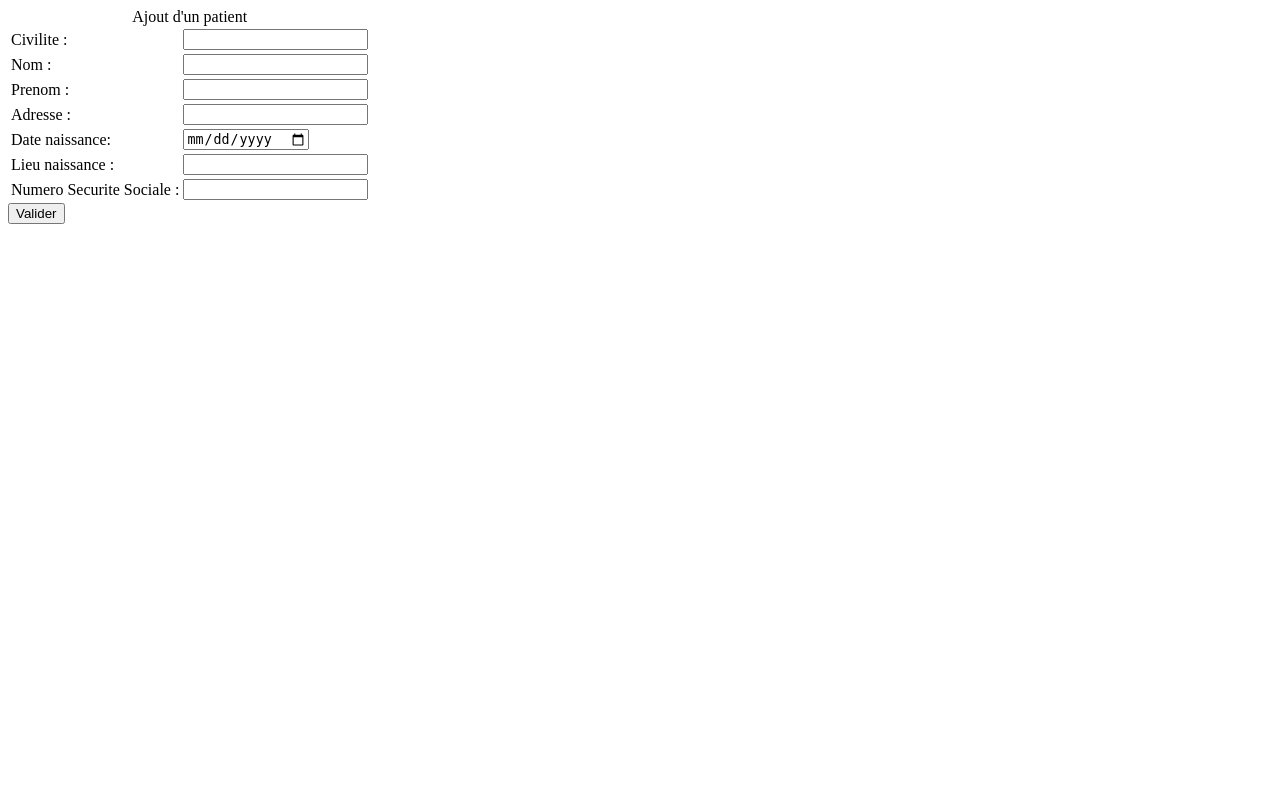
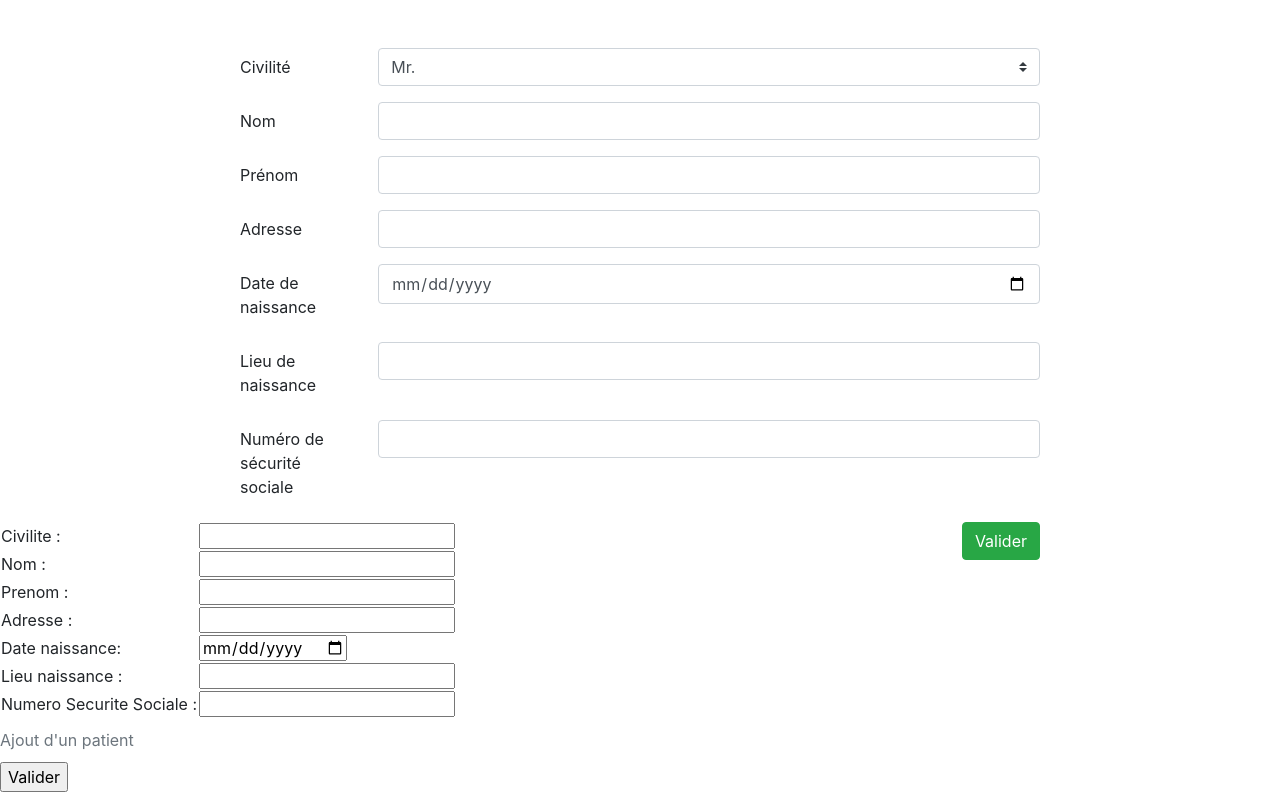
Before and after one commit to Refuseds/ProjetCabinet, a PHP site: page /patient/ajout.php in a window 1280 px wide. Before the commit the page ends 224 px from the top, so only its background shows below. Run offline with PHP 8.4, Linux system fonts and the light colour scheme; a user stored in the database is signed in.

Commit message:
IHM form ( non fonctionnel )

```diff
--- a/patient/ajout.php
+++ b/patient/ajout.php
@@ -1,6 +1,64 @@
 <?php include '../secure.php';?>
+<link rel="stylesheet" type="text/css" href="/css/header.css">
+<link rel="stylesheet" href="/bootstrap/css/bootstrap.min.css">
+<script src="/bootstrap/js/bootstrap.min.js"></script>
+
+<form class="mt-5 mx-auto" style="width: 800px;"  action="ajout.php" method="post">
+
+
+  <div class="form-group row">
+    <label class="col-sm-2 col-form-label">Civilité</label>
+    <div class="col-sm-10">
+      <select class="custom-select mr-sm-2" name="civilite" >
+        <option selected value="1">Mr.</option>
+        <option value="0">Mme</option>
+      </select>
+    </div>
+  </div>
+  <div class="form-group row">
+    <label class="col-sm-2 col-form-label">Nom</label>
+    <div class="col-sm-10">
+        <input type="text" class="form-control" name="nom">
+    </div>
+  </div>
+  <div class="form-group row">
+    <label class="col-sm-2 col-form-label">Prénom</label>
+    <div class="col-sm-10">
+        <input type="text" class="form-control" name="prenom">
+    </div>
+  </div>
+  <div class="form-group row">
+    <label class="col-sm-2 col-form-label">Adresse</label>
+    <div class="col-sm-10">
+        <input type="text" class="form-control" name="adresse">
+    </div>
+  </div>
+  <div class="form-group row">
+    <label class="col-sm-2 col-form-label">Date de naissance</label>
+    <div class="col-sm-10">
+        <input type="date" class="form-control" name="datenaissance">
+    </div>
+  </div>
+  <div class="form-group row">
+    <label class="col-sm-2 col-form-label">Lieu de naissance</label>
+    <div class="col-sm-10">
+        <input type="text" class="form-control" name="lieunaissance">
+    </div>
+  </div>
+  <div class="form-group row">
+    <label class="col-sm-2 col-form-label">Numéro de sécurité sociale</label>
+    <div class="col-sm-10">
+        <input type="text" class="form-control" name="numsecurite">
+    </div>
+  </div>
+  <input class="btn btn-success float-right" type="submit" value="Valider" name="valid">
+  </div>
+
+
+</form>
+
+
 <form action="ajout.php" method="post">
-
   <table>
     <caption>Ajout d'un patient</caption>
     <tbody>
```
Also changed, not shown: menu.php (indentation only). Lines whose indentation alone changed are shown as unchanged.
